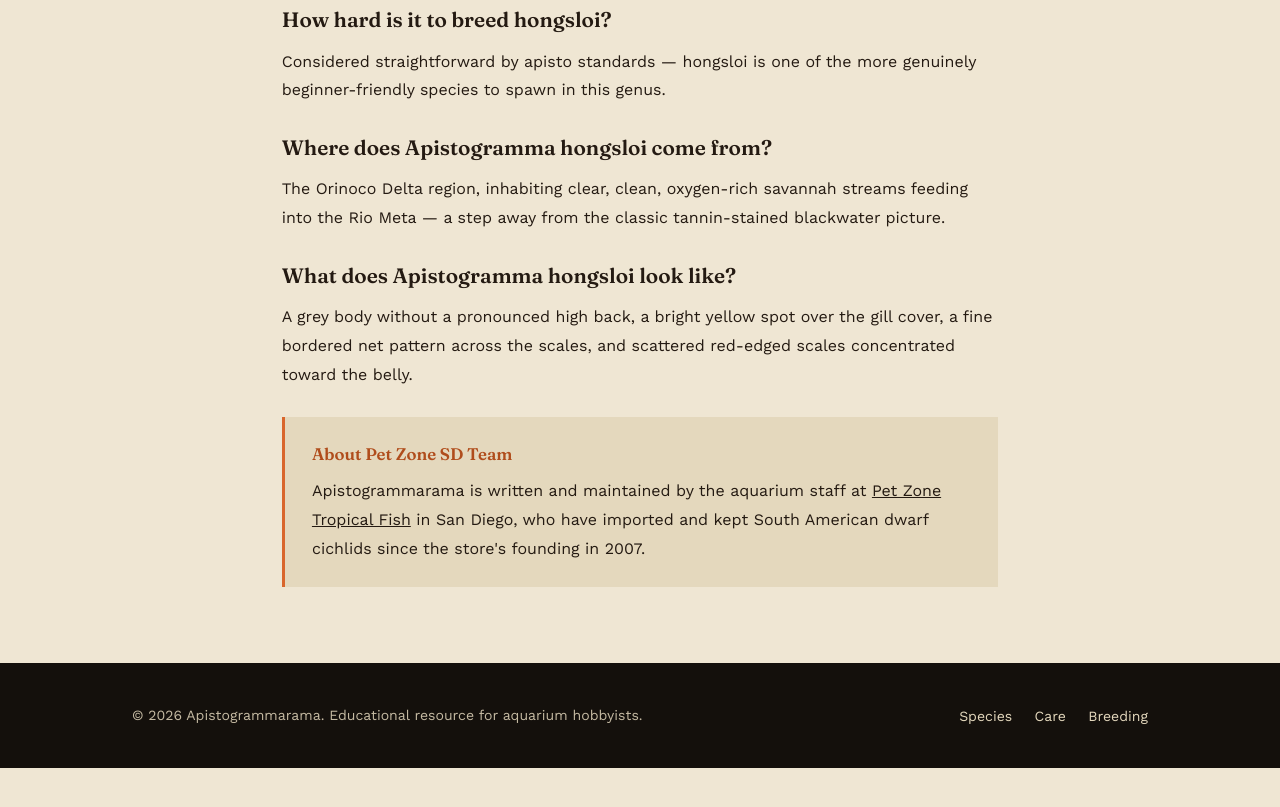
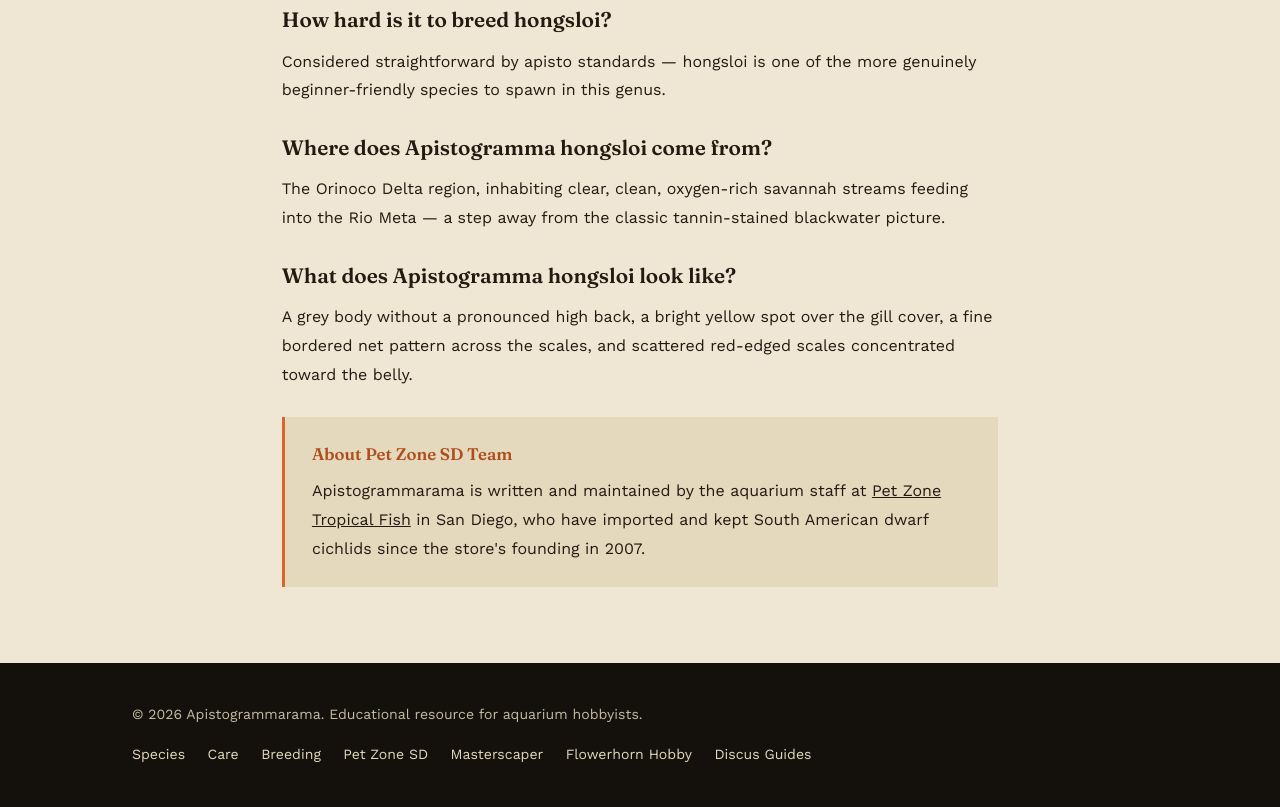
Before and after one commit to petzonesd/apistogrammarama, a plain HTML site: page species/hongsloi.html in a window 1280 px wide. Shown: the part 3478-4285 px from the top of the page. Before the commit the page ends 4246 px from the top, so only its background shows below. Drawn offline with nearby package versions, Linux system fonts and the light colour scheme.

Commit message:
Add sibling-site footer cross-links to hongsloi species page

```diff
--- a/species/hongsloi.html
+++ b/species/hongsloi.html
@@ -160,6 +160,10 @@
                 <li><a href="/species/">Species</a></li>
                 <li><a href="/care/">Care</a></li>
                 <li><a href="/breeding/">Breeding</a></li>
+                <li><a href="https://www.petzonesd.com">Pet Zone SD</a></li>
+                <li><a href="https://masterscaper.com" target="_blank" rel="noopener">Masterscaper</a></li>
+                <li><a href="https://flowerhornhobby.com" target="_blank" rel="noopener">Flowerhorn Hobby</a></li>
+                <li><a href="https://discusguides.com" target="_blank" rel="noopener">Discus Guides</a></li>
             </ul>
         </div>
     </footer>
```
